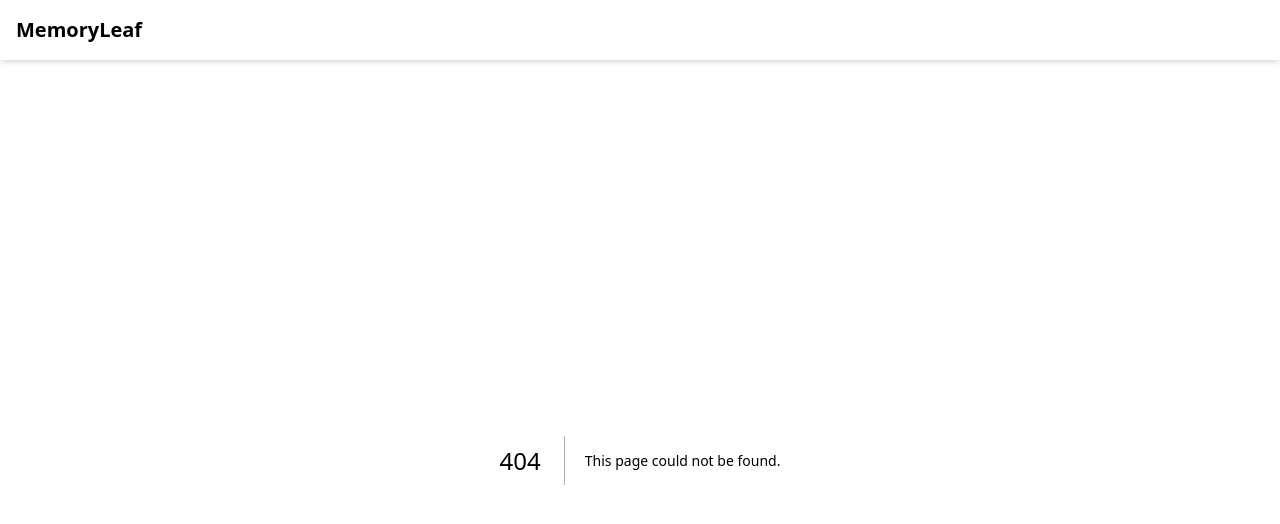
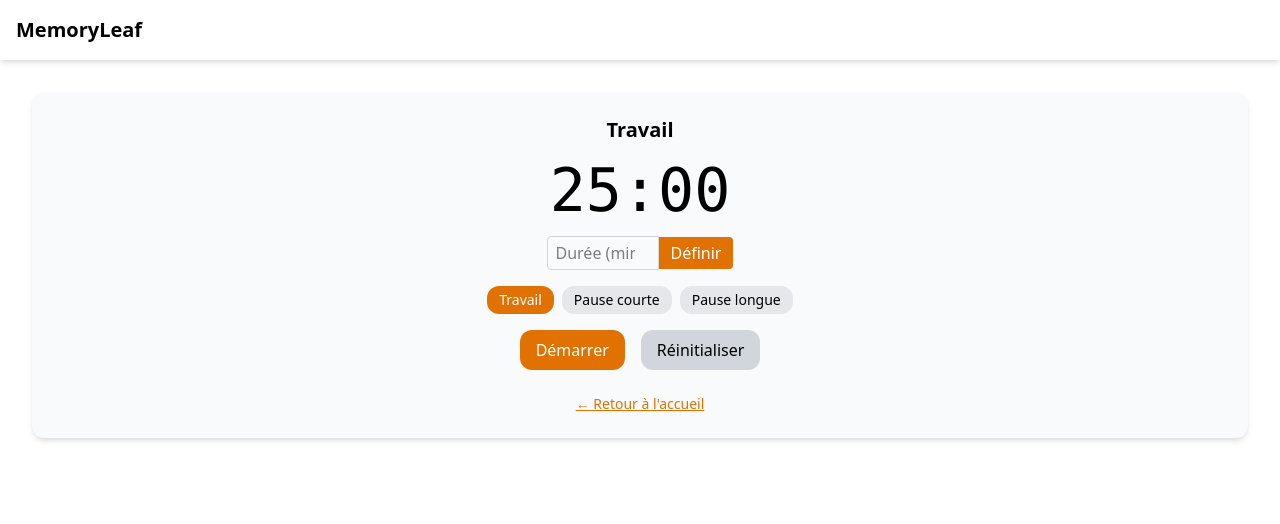
Before and after one commit to sibeldemirel/memory_leaf, a Next.js app in the folder frontend/: page /pomodoro in a window 1280 px wide. Before the commit this address had no page. Shown: the top 524 px of the page. Built offline with nearby package versions, Linux system fonts and the light colour scheme.

Commit message:
add pomodoro timer

```diff
--- /dev/null
+++ b/frontend/src/app/pomodoro/page.tsx
@@ -0,0 +1,11 @@
+'use client';
+
+import PomodoroContainer from "@/components/Pomodoro/PomodoroContainer";
+
+export default function HomePage() {
+  return (
+    <section className="flex flex-col gap-6 p-8">
+      <PomodoroContainer />
+    </section>
+  );
+}
--- /dev/null
+++ b/frontend/src/components/Pomodoro/PomodoroContainer.tsx
@@ -0,0 +1,70 @@
+'use client';
+import { useEffect, useState } from 'react';
+import PomodoroTimer from './PomodoroTimer';
+import { WORK_TIME, getNextPomodoroMode, PomodoroMode, LONG_BREAK, SHORT_BREAK } from './PomodoroService';
+
+export default function PomodoroContainer() {
+  const [timeLeft, setTimeLeft] = useState(WORK_TIME);
+  const [isRunning, setIsRunning] = useState(false);
+  const [mode, setMode] = useState<PomodoroMode>('work');
+  const [sessions, setSessions] = useState(0);
+
+  useEffect(() => {
+    let timer: NodeJS.Timeout | null = null;
+    if (isRunning) {
+      timer = setInterval(() => {
+        setTimeLeft((prev) => {
+          if (prev <= 1) {
+            clearInterval(timer!);
+            handleEndOfSession();
+            return 0;
+          }
+          return prev - 1;
+        });
+      }, 1000);
+    }
+    return () => clearInterval(timer!);
+  }, [isRunning]);
+
+  const handleEndOfSession = () => {
+    setIsRunning(false);
+    if (mode === 'work') setSessions((s) => s + 1);
+    const { nextMode, nextDuration } = getNextPomodoroMode(mode, sessions);
+    setMode(nextMode);
+    setTimeLeft(nextDuration);
+  };
+
+  const handleStartPause = () => setIsRunning((prev) => !prev);
+  const handleReset = () => {
+    setIsRunning(false);
+    setMode('work');
+    setTimeLeft(WORK_TIME);
+    setSessions(0);
+  };
+
+  const handleManualModeChange = (newMode: PomodoroMode) => {
+  setIsRunning(false);
+  setMode(newMode);
+  if (newMode === 'work') setTimeLeft(WORK_TIME);
+  else if (newMode === 'short') setTimeLeft(SHORT_BREAK);
+  else setTimeLeft(LONG_BREAK);
+};
+
+const handleCustomWorkDuration = (minutes: number) => {
+  setIsRunning(false);
+  setMode('work');
+  setTimeLeft(minutes * 60);
+};
+
+  return (
+    <PomodoroTimer
+      timeLeft={timeLeft}
+      isRunning={isRunning}
+      mode={mode}
+      onStartPause={handleStartPause}
+      onReset={handleReset}
+      onModeChange={handleManualModeChange}
+      onCustomWorkDuration={handleCustomWorkDuration}
+    />
+  );
+}
--- /dev/null
+++ b/frontend/src/components/Pomodoro/PomodoroService.ts
@@ -0,0 +1,19 @@
+// Définition des constantes et logique métier
+export const WORK_TIME = 25 * 60;
+export const SHORT_BREAK = 5 * 60;
+export const LONG_BREAK = 15 * 60;
+
+export type PomodoroMode = 'work' | 'short' | 'long';
+
+export function getNextPomodoroMode(
+  currentMode: PomodoroMode,
+  sessionCount: number
+): { nextMode: PomodoroMode; nextDuration: number } {
+  if (currentMode === 'work') {
+    const nextCount = sessionCount + 1;
+    if (nextCount % 4 === 0) return { nextMode: 'long', nextDuration: LONG_BREAK };
+    return { nextMode: 'short', nextDuration: SHORT_BREAK };
+  } else {
+    return { nextMode: 'work', nextDuration: WORK_TIME };
+  }
+}
--- /dev/null
+++ b/frontend/src/components/Pomodoro/PomodoroTimer.tsx
@@ -0,0 +1,86 @@
+import { useState } from 'react';
+import type { PomodoroMode } from './PomodoroService';
+import Link from 'next/link';
+
+type PomodoroTimerProps = {
+    timeLeft: number;
+    isRunning: boolean;
+    mode: PomodoroMode;
+    onStartPause: () => void;
+    onReset: () => void;
+    onModeChange: (mode: PomodoroMode) => void;
+    onCustomWorkDuration: (minutes: number) => void;
+};
+
+export default function PomodoroTimer({
+    timeLeft,
+    isRunning,
+    mode,
+    onStartPause,
+    onReset,
+    onModeChange,
+    onCustomWorkDuration,
+}: PomodoroTimerProps) {
+    const format = (s: number) =>
+        `${String(Math.floor(s / 60)).padStart(2, '0')}:${String(s % 60).padStart(2, '0')}`;
+
+    const [customMinutes, setCustomMinutes] = useState('');
+
+    const handleCustomSubmit = () => {
+        const parsed = parseInt(customMinutes);
+        if (!isNaN(parsed) && parsed > 0) {
+            onCustomWorkDuration(parsed);
+            setCustomMinutes('');
+        }
+    };
+
+    return (
+        <div className="text-center p-6 bg-gray-50 rounded-xl shadow-md">
+            <h2 className="text-xl font-semibold mb-4">
+                {mode === 'work' ? 'Travail' : mode === 'short' ? 'Pause courte' : 'Pause longue'}
+            </h2>
+            <div className="text-6xl font-mono mb-4">{format(timeLeft)}</div>
+
+            {mode === 'work' && !isRunning && (
+                <div className="mb-4">
+                    <input
+                        type="number"
+                        placeholder="Durée (min)"
+                        value={customMinutes}
+                        onChange={(e) => setCustomMinutes(e.target.value)}
+                        className="w-28 px-2 py-1 border border-gray-300 rounded-l"
+                    />
+                    <button
+                        onClick={handleCustomSubmit}
+                        className="px-3 py-1 bg-amber-600 text-white rounded-r"
+                    >
+                        Définir
+                    </button>
+                </div>
+            )}
+
+            <div className="flex justify-center gap-2 mb-4">
+                <button onClick={() => onModeChange('work')} className={`px-3 py-1 rounded-xl text-sm ${mode === 'work' ? 'bg-amber-600 text-white' : 'bg-gray-200'}`}>Travail</button>
+                <button onClick={() => onModeChange('short')} className={`px-3 py-1 rounded-xl text-sm ${mode === 'short' ? 'bg-amber-600 text-white' : 'bg-gray-200'}`}>Pause courte</button>
+                <button onClick={() => onModeChange('long')} className={`px-3 py-1 rounded-xl text-sm ${mode === 'long' ? 'bg-amber-600 text-white' : 'bg-gray-200'}`}>Pause longue</button>
+            </div>
+
+            <div className="flex justify-center gap-4">
+                <button onClick={onStartPause} className="px-4 py-2 bg-amber-600 text-white rounded-xl">
+                    {isRunning ? 'Pause' : 'Démarrer'}
+                </button>
+                <button onClick={onReset} className="px-4 py-2 bg-gray-300 rounded-xl">
+                    Réinitialiser
+                </button>
+            </div>
+            <div className="flex justify-center mt-6">
+                <Link
+                    href="/"
+                    className="text-sm text-amber-600 underline hover:text-amber-800 transition"
+                >
+                    ← Retour à l'accueil
+                </Link>
+            </div>
+        </div>
+    );
+}
```
